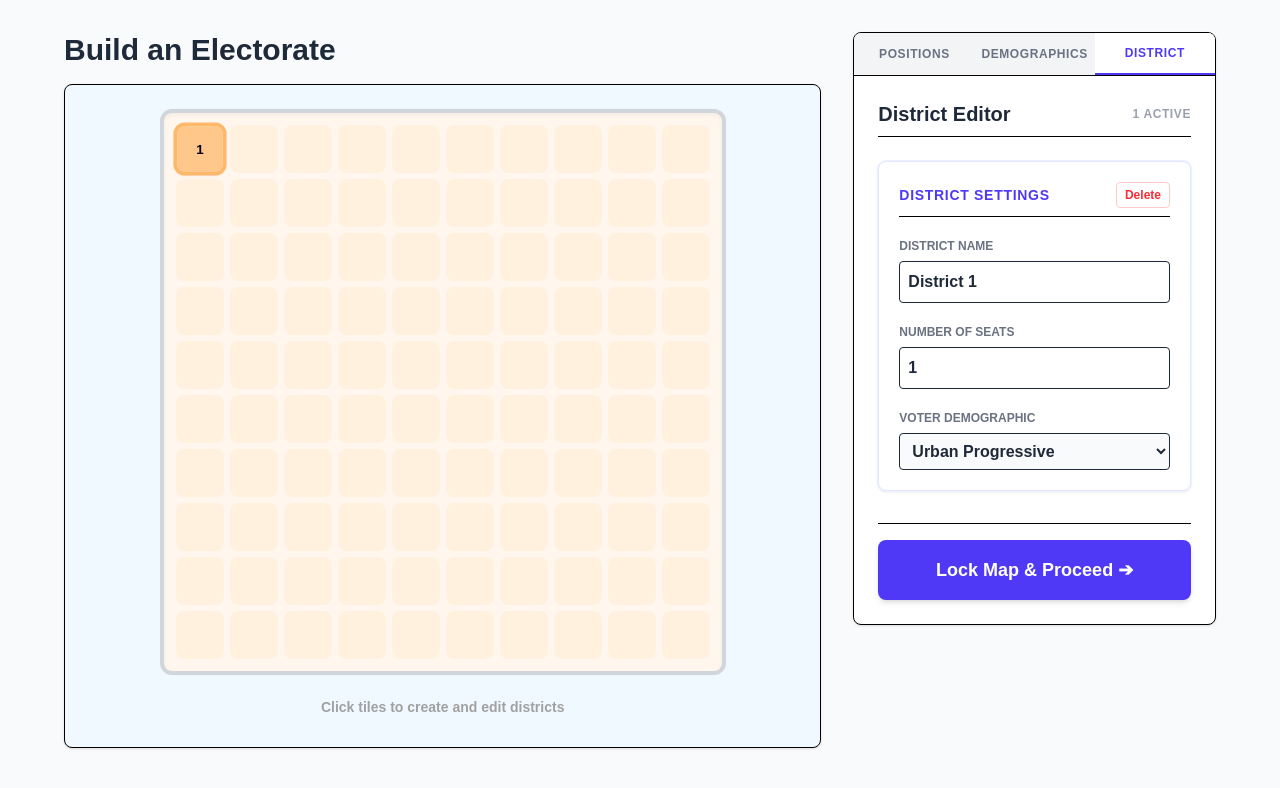
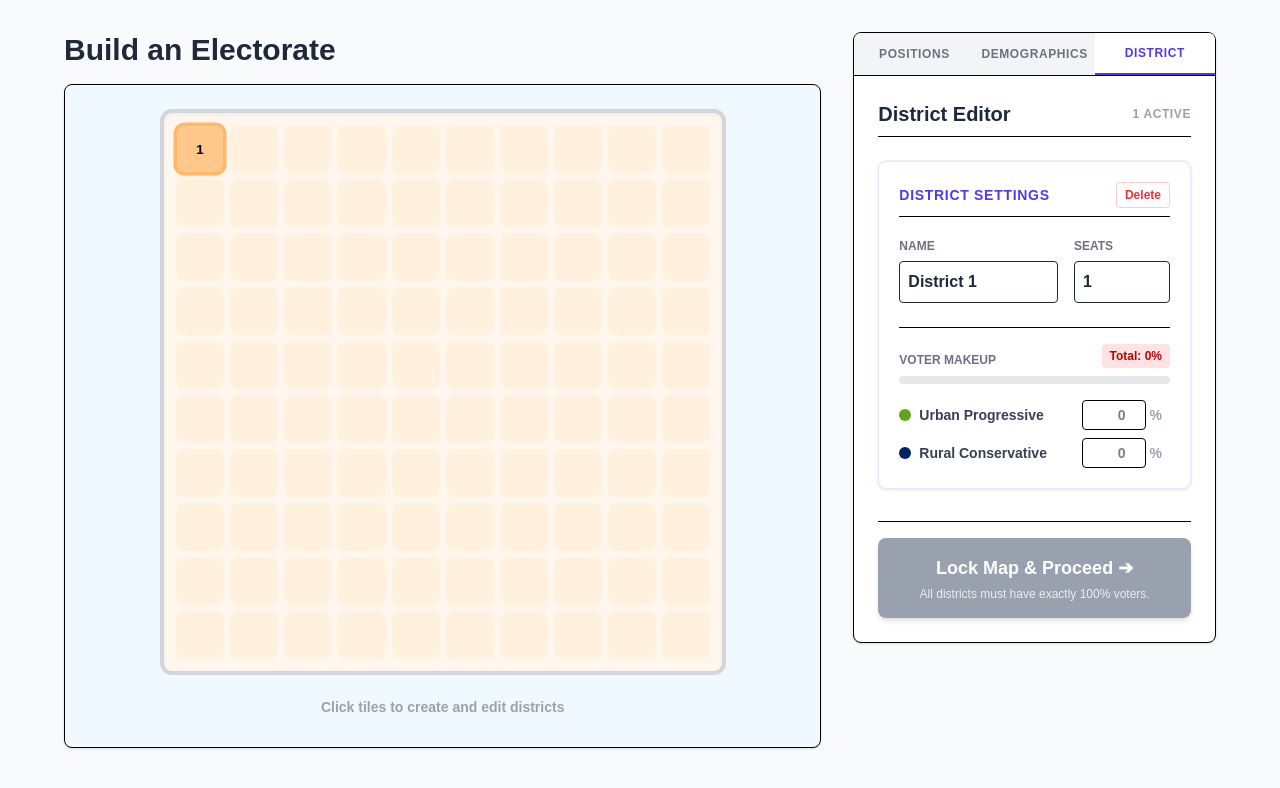
Before and after one commit to joemakarski/electoral-simulator, a Next.js app in the folder frontend/: page / in a window 1280 px wide. Both pictures are taken after a click on the element 199 px from the left and 149 px from the top of the page. Shown: the top 788 px of the page. Built offline with nearby package versions, Linux system fonts and the light colour scheme.

Commit message:
Implement voter fuzzing on frontend

```diff
--- a/frontend/components/DistrictEditor.tsx
+++ b/frontend/components/DistrictEditor.tsx
@@ -20,14 +20,39 @@ export default function DistrictEditor() {
   // Count active districts to ensure we have at least one before locking
   const activeDistrictsCount = grid.filter(t => t.isActive).length;
 
+  // Check district demographic percentages sum to 100%
+  const invalidDistricts = grid.filter(t => {
+    if (!t.isActive) return false;
+    const sum = Object.values(t.demographics || {}).reduce((a, b) => a + b, 0)
+    return sum !== 100
+  })
+
+  const isMapReady = activeDistrictsCount > 0 && invalidDistricts.length === 0;
+
   const handleLockNation = () => {
-    if (activeDistrictsCount === 0) {
-      alert("You must activate at least one district on the map before proceeding.");
+    if (!isMapReady) {
+      alert("You must activate at least one district on the map before proceeding."); // TODO: Polish
       return;
     }
     setNationLocked(true);
     setSelectedDistrictId(null); // Clear selection for a fresh Sandbox start
   };
+
+  const handleDemographicChange = (profileId: string, value: number) => {
+    if (!selectedTile) return;
+    const safeValue = Math.max(0, Math.min(100, isNaN(value) ? 0 : value));
+
+    updateDistrictTile(selectedTile.id, {
+      demographics: {
+        ...selectedTile.demographics,
+        [profileId]: safeValue
+      }
+    })
+  }
+
+  const currentSum = selectedTile
+    ? Object.values(selectedTile.demographics || {}).reduce((a, b) => a + b, 0)
+    : 0;
 
   const handleDeleteDistrict = () => {
     if (selectedDistrictId !== null) {
@@ -45,89 +70,98 @@ export default function DistrictEditor() {
         </span>
       </div>
 
-      {/* EDITOR PANEL */}
       <div className="flex flex-col gap-5 animate-fade-in min-h-[250px]">
         {!selectedTile || !selectedTile.isActive ? (
           <div className="flex flex-col items-center justify-center h-full min-h-[200px] border-2 border-dashed border-gray-300 rounded-lg text-gray-400 p-6 text-center bg-gray-50">
-            <svg className="w-12 h-12 mb-3 text-gray-300" fill="none" stroke="currentColor" viewBox="0 0 24 24"><path strokeLinecap="round" strokeLinejoin="round" strokeWidth="2" d="M15 15l-2 5L9 9l11 4-5 2zm0 0l5 5M7.188 2.239l.777 2.897M5.136 7.965l-2.898-.777M13.95 4.05l-2.122 2.122m-5.657 5.656l-2.12 2.122"></path></svg>
-            <p className="font-semibold text-sm">
-              {!isNationLocked
-                ? "Click an empty tile on the map to create a new district, or click an active tile to inspect it."
-                : "Click an active district on the map to view its details."}
-            </p>
+            <p className="font-semibold text-sm">Click an empty tile to create a district, or an active tile to edit it.</p>
           </div>
         ) : (
           <div className="bg-white p-5 rounded-lg border border-indigo-100 shadow-sm ring-1 ring-indigo-50">
             <div className="flex justify-between items-center mb-4 border-b pb-2">
               <h3 className="text-sm font-bold text-indigo-600 uppercase tracking-wider">District Settings</h3>
-              {!isNationLocked && (
               <button
-                  onClick={handleDeleteDistrict}
+                onClick={() => { toggleTileActive(selectedDistrictId!); setSelectedDistrictId(null); }}
                 className="text-xs text-red-500 hover:text-white font-bold px-2 py-1 rounded hover:bg-red-500 transition-colors border border-red-200"
-                >
-                  Delete
-                </button>
-              )}
+              >Delete</button>
             </div>
 
             <div className="flex flex-col gap-4">
-              <div>
-                <label className="text-xs font-bold text-gray-500 uppercase">District Name</label>
+              <div className="flex gap-4">
+                <div className="flex-1">
+                  <label className="text-xs font-bold text-gray-500 uppercase">Name</label>
                   <input
-                  type="text"
-                  value={selectedTile.name}
+                    type="text" value={selectedTile.name}
                     onChange={(e) => updateDistrictTile(selectedTile.id, { name: e.target.value })}
-                  disabled={isNationLocked}
-                  className="w-full p-2 border rounded mt-1 font-semibold text-gray-800 focus:ring-2 focus:ring-indigo-500 outline-none disabled:bg-gray-100 disabled:text-gray-500"
+                    className="w-full p-2 border rounded mt-1 font-semibold text-gray-800"
                   />
                 </div>
-
-              <div>
-                <label className="text-xs font-bold text-gray-500 uppercase">Number of Seats</label>
+                <div className="w-24">
+                  <label className="text-xs font-bold text-gray-500 uppercase">Seats</label>
                   <input
-                  type="number" min="1"
-                  value={selectedTile.num_seats === 0 ? "" : selectedTile.num_seats}
+                    type="number" min="1" value={selectedTile.num_seats === 0 ? "" : selectedTile.num_seats}
                     onChange={(e) => {
-                    const safeValue = Number(e.target.value) || 0;
-                    updateDistrictTile(selectedTile.id, { num_seats: safeValue });
+                      const val = parseInt(e.target.value);
+                      updateDistrictTile(selectedTile.id, { num_seats: isNaN(val) ? 0 : val });
                     }}
-                  onBlur={() => {
-                    if (selectedTile.num_seats < 1) {
-                      updateDistrictTile(selectedTile.id, { num_seats: 1 });
-                    }
-                  }}
-                  disabled={isNationLocked}
-                  className="w-full p-2 border rounded mt-1 font-semibold text-gray-800 focus:ring-2 focus:ring-indigo-500 outline-none disabled:bg-gray-100 disabled:text-gray-500"
+                    onBlur={() => { if (selectedTile.num_seats < 1) updateDistrictTile(selectedTile.id, { num_seats: 1 }); }}
+                    className="w-full p-2 border rounded mt-1 font-semibold text-gray-800"
                   />
                 </div>
+              </div>
 
-              <div>
-                <label className="text-xs font-bold text-gray-500 uppercase">Voter Demographic</label>
-                <select
-                  value={selectedTile.demographicProfileId}
-                  onChange={(e) => updateDistrictTile(selectedTile.id, { demographicProfileId: e.target.value })}
-                  disabled={isNationLocked}
-                  className="w-full p-2 border rounded mt-1 font-semibold text-gray-800 bg-gray-50 focus:ring-2 focus:ring-indigo-500 outline-none disabled:bg-gray-100 disabled:text-gray-500"
-                >
-                  <option value="" disabled>Select a profile...</option>
+              {/* THE MELTING POT EDITOR */}
+              <div className="mt-2 border-t pt-4">
+                <div className="flex justify-between items-end mb-2">
+                  <label className="text-xs font-bold text-gray-500 uppercase">Voter Makeup</label>
+                  <span className={`text-xs font-bold px-2 py-1 rounded ${currentSum === 100 ? 'bg-emerald-100 text-emerald-700' : 'bg-red-100 text-red-700'}`}>
+                    Total: {currentSum}%
+                  </span>
+                </div>
+
+                {/* Capacity Bar */}
+                <div className="w-full h-2 bg-gray-200 rounded-full mb-4 flex overflow-hidden">
+                  {demographicProfiles.map(p => {
+                    const pct = selectedTile.demographics[p.id] || 0;
+                    if (pct === 0) return null;
+                    return <div key={p.id} style={{ width: `${pct}%`, backgroundColor: p.color }} className="h-full transition-all" title={`${p.name}: ${pct}%`} />
+                  })}
+                  {currentSum > 100 && <div className="flex-1 bg-red-500 animate-pulse" />}
+                </div>
+
+                {/* Input List */}
+                <div className="flex flex-col gap-2 max-h-[200px] overflow-y-auto pr-2 custom-scrollbar">
                   {demographicProfiles.map(p => (
-                    <option key={p.id} value={p.id}>{p.name}</option>
+                    <div key={p.id} className="flex items-center gap-2">
+                      <div className="w-3 h-3 rounded-full shrink-0" style={{ backgroundColor: p.color }} />
+                      <span className="text-sm font-semibold text-gray-700 flex-1 truncate">{p.name}</span>
+                      <div className="flex items-center gap-1">
+                        <input
+                          type="number" min="0" max="100"
+                          value={selectedTile.demographics[p.id] || ""}
+                          onChange={(e) => handleDemographicChange(p.id, parseInt(e.target.value))}
+                          className="w-16 p-1 border rounded text-right text-sm font-bold"
+                          placeholder="0"
+                        />
+                        <span className="text-gray-400 text-sm font-bold">%</span>
+                      </div>
+                    </div>
                   ))}
-                </select>
+                </div>
               </div>
             </div>
           </div>
         )}
       </div>
 
-      {/* Lock button (if not yet locked) */}
       {!isNationLocked && (
         <div className="mt-2 border-t pt-4">
           <button
             onClick={handleLockNation}
-            className="w-full bg-indigo-600 text-white p-4 rounded-lg font-bold text-lg hover:bg-indigo-700 shadow-md transition-colors"
+            disabled={!isMapReady}
+            className="w-full bg-indigo-600 text-white p-4 rounded-lg font-bold text-lg hover:bg-indigo-700 shadow-md transition-colors disabled:bg-gray-400 disabled:cursor-not-allowed flex flex-col items-center"
           >
-            Lock Map & Proceed ➔
+            <span>Lock Map & Proceed ➔</span>
+            {!isMapReady && <span className="text-xs font-normal mt-1 opacity-80">All districts must have exactly 100% voters.</span>}
           </button>
         </div>
       )}
--- a/frontend/components/DistrictResults.tsx
+++ b/frontend/components/DistrictResults.tsx
@@ -32,8 +32,10 @@ export default function DistrictResults() {
   let districtWinners: string[] = [];
 
   if (hasResults) {
-    const districtData = results.results.local_votes[districtKey];
-    const totalVotes = demographicProfiles.find(p => p.id === district.demographicProfileId)?.populationPerTile ?? 1
+    const districtData = results.results.local_votes[districtKey] as Record<string, number>;
+    const values = Object.values(districtData) as number[];
+
+    const totalVotes = values.reduce((sum, v) => sum + v, 0) || 1;
 
     districtWinners = results.winners?.[districtKey] || [];
 
@@ -76,12 +78,26 @@ export default function DistrictResults() {
 
       {/* Demographic Editor */}
       <div className="mb-6">
-        <label className="text-xs font-bold text-gray-500 uppercase mb-2 block">
-          Demographic type: {
-      demographicProfiles.find(p => p.id === district.demographicProfileId)?.name
-      ?? "None"
-    }
-        </label>
+        <label className="text-xs font-bold text-gray-500 uppercase mb-2 block">Voter Makeup</label>
+        <div className="flex flex-wrap gap-2">
+          {Object.entries(district.demographics || {}).map(([pId, pct]) => {
+            const profile = demographicProfiles.find(p => p.id === pId);
+            if (!profile || pct === 0) return null;
+            return (
+              <span
+                key={pId}
+                className="text-xs font-bold px-2 py-1 rounded border shadow-sm"
+                style={{
+                  backgroundColor: `${profile.color}15`, // 15% opacity background
+                  color: profile.color,
+                  borderColor: `${profile.color}40`
+                }}
+              >
+                {profile.name}: {pct}%
+              </span>
+            )
+          })}
+        </div>
       </div>
 
       {/* Render list or chart based on whether there are results */}
--- a/frontend/store/simulationStore.tsx
+++ b/frontend/store/simulationStore.tsx
@@ -2,6 +2,7 @@ import { create } from 'zustand'
 
 const CANDIDATE_LIST_SIZE = 15
 const CANDIDATE_FUZZ = 0.10;
+const VOTER_FUZZ = 0.10;
 
 export type PositionVector = Record<string, number>;
 
@@ -10,7 +11,7 @@ export type DistrictTile = {
     isActive: boolean;
     name: string;
     num_seats: number;
-    demographicProfileId: string;
+    demographics: Record<string, number>;
 };
 export type Party = {
     id: string;
@@ -69,6 +70,12 @@ interface SimulationState {
 
     candidates: Candidate[];
     generateCandidates: () => void;
+
+    // Fuzzing
+    candidateFuzzLevel: number;
+    setCandidateFuzzLevel: (level: number) => void;
+    voterFuzzLevel: number;
+    setVoterFuzzLevel: (level: number) => void;
 }
 
 export const useSimulationStore = create<SimulationState>((set, get) => ({
@@ -78,7 +85,7 @@ export const useSimulationStore = create<SimulationState>((set, get) => ({
         isActive: false,
         name: `District ${i + 1}`,
         num_seats: 1,
-        demographicProfileId: "URBAN" // Default fallback
+        demographics: {}
     })),
 
     toggleTileActive: (id) => set((state) => ({
@@ -189,5 +196,10 @@ export const useSimulationStore = create<SimulationState>((set, get) => ({
         });
 
         set({ candidates: newCandidates });
-    }
+    },
+
+    candidateFuzzLevel: CANDIDATE_FUZZ,
+    setCandidateFuzzLevel: (level) => set({candidateFuzzLevel: level}),
+    voterFuzzLevel: VOTER_FUZZ,
+    setVoterFuzzLevel: (level) => {console.log(level); set({voterFuzzLevel: level})},
 }));
```
Also changed, not shown: frontend/components/SimulationControls.tsx (+49 -18 lines). Lines whose indentation alone changed are shown as unchanged.
